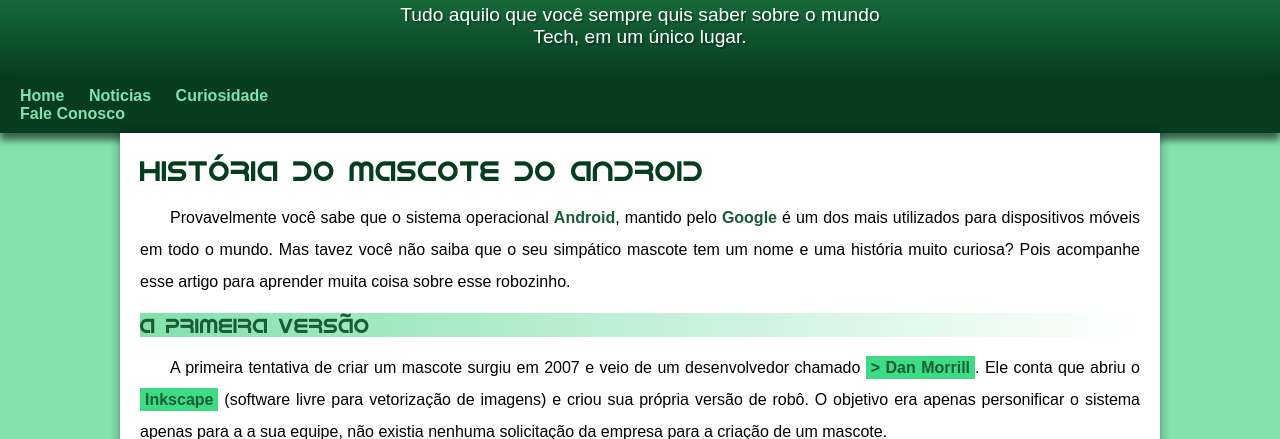
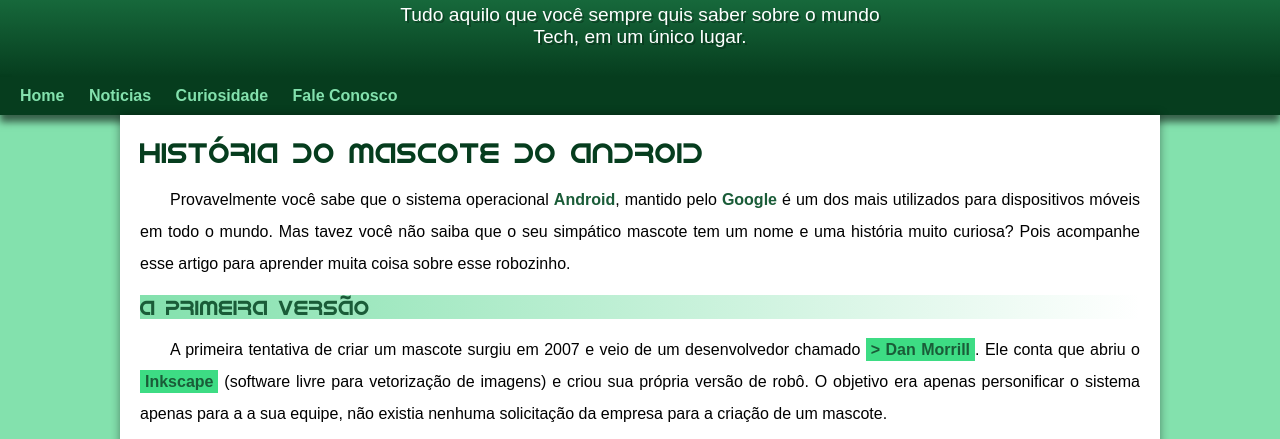
Before and after one commit to ViniciusSilva123/android, a plain HTML site: page index.html in a window 1280 px wide. Shown: the part 113-552 px from the top of the page. Drawn offline with Linux system fonts and the light colour scheme; a web font is replaced by a local one.

Commit message:
Update and rename d10sites.html to index.html

```diff
--- a/d10sites.html
+++ b/index.html
@@ -17,7 +17,7 @@
     <nav>
         <a href="#">Home</a>
         <a href="#">Noticias</a>
-        <a href="#">Curiosidade</a><br>
+        <a href="#">Curiosidade</a>
         <a href="#">Fale Conosco</a>
     </nav>
     <main>
```
